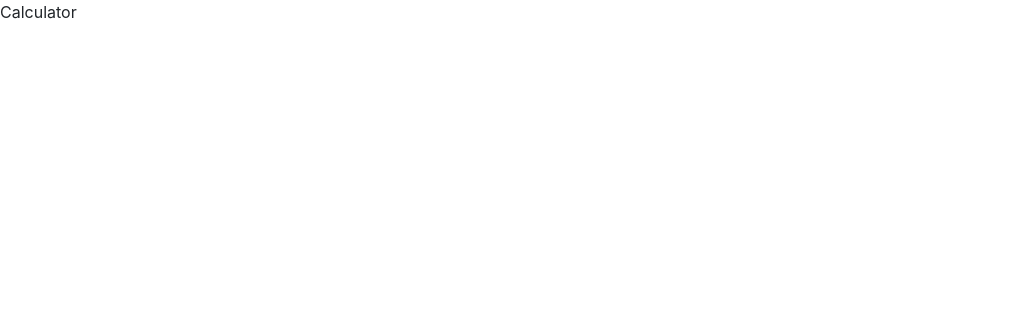
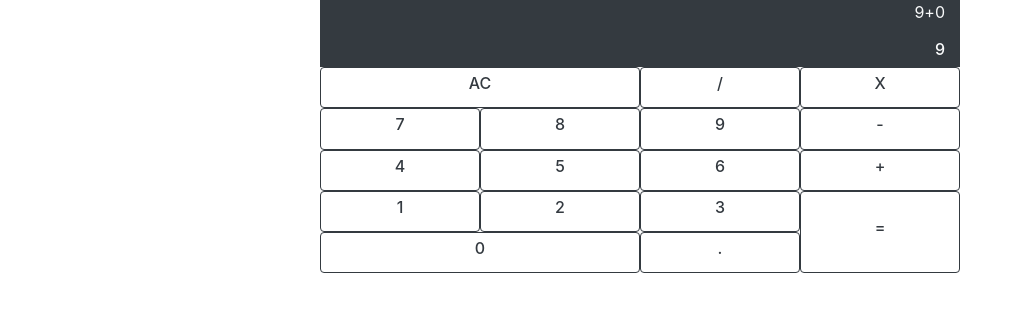
Before and after one commit to sandrohp88/calculator, a React (Create React App) app: page / in a window 1280 px wide. Shown: the top 312 px of the page, without its empty margins (0-1022 px from the left). Built offline with nearby package versions, Linux system fonts and the light colour scheme.

Commit message:
:sparkles: Add basic layout

```diff
--- a/src/App.js
+++ b/src/App.js
@@ -1,6 +1,60 @@
 import React from 'react'
+import Key from './Key'
+import Display from './Display'
 function App() {
-  return <div>Calculator</div>
+  return (
+    <div className="container-fluid w-50">
+      <div className="row bg-dark text-light">
+        <div className="col-12">
+          <Display values={[9, '+', 0]} total={9} />
+        </div>
+      </div>
+      <div className="row">
+        <Key id="equals" value="AC" classes={['col-6']} />
+        <Key id="equals" value="/" classes={['col-3']} />
+        <Key id="equals" value="X" classes={['col-3']} />
+      </div>
+      <div className="row">
+        <Key id="equals" value="7" classes={['col-3']} />
+        <Key id="equals" value="8" classes={['col-3']} />
+        <Key id="equals" value="9" classes={['col-3']} />
+        <Key id="equals" value="-" classes={['col-3']} />
+      </div>
+      <div className="row">
+        <Key id="equals" value="4" classes={['col-3']} />
+        <Key id="equals" value="5" classes={['col-3']} />
+        <Key id="equals" value="6" classes={['col-3']} />
+        <Key id="equals" value="+" classes={['col-3']} />
+      </div>
+      <div className="row">
+        <div className="col-9">
+          <div className="row">
+            <Key id="equals" value="1" classes={['col-4']} />
+            <Key id="equals" value="2" classes={['col-4']} />
+            <Key id="equals" value="3" classes={['col-4']} />
+          </div>
+          <div className="row">
+            <Key id="equals" value="0" classes={['col-8']} />
+            <Key id="equals" value="." classes={['col-4']} />
+          </div>
+        </div>
+        <div className="col-3">
+          <div className="row  h-100">
+            <Key
+              id="equals"
+              value="="
+              classes={[
+                'col-12',
+                'd-flex',
+                'align-items-center',
+                'justify-content-center'
+              ]}
+            />
+          </div>
+        </div>
+      </div>
+    </div>
+  )
 }
 
 export default App
```
